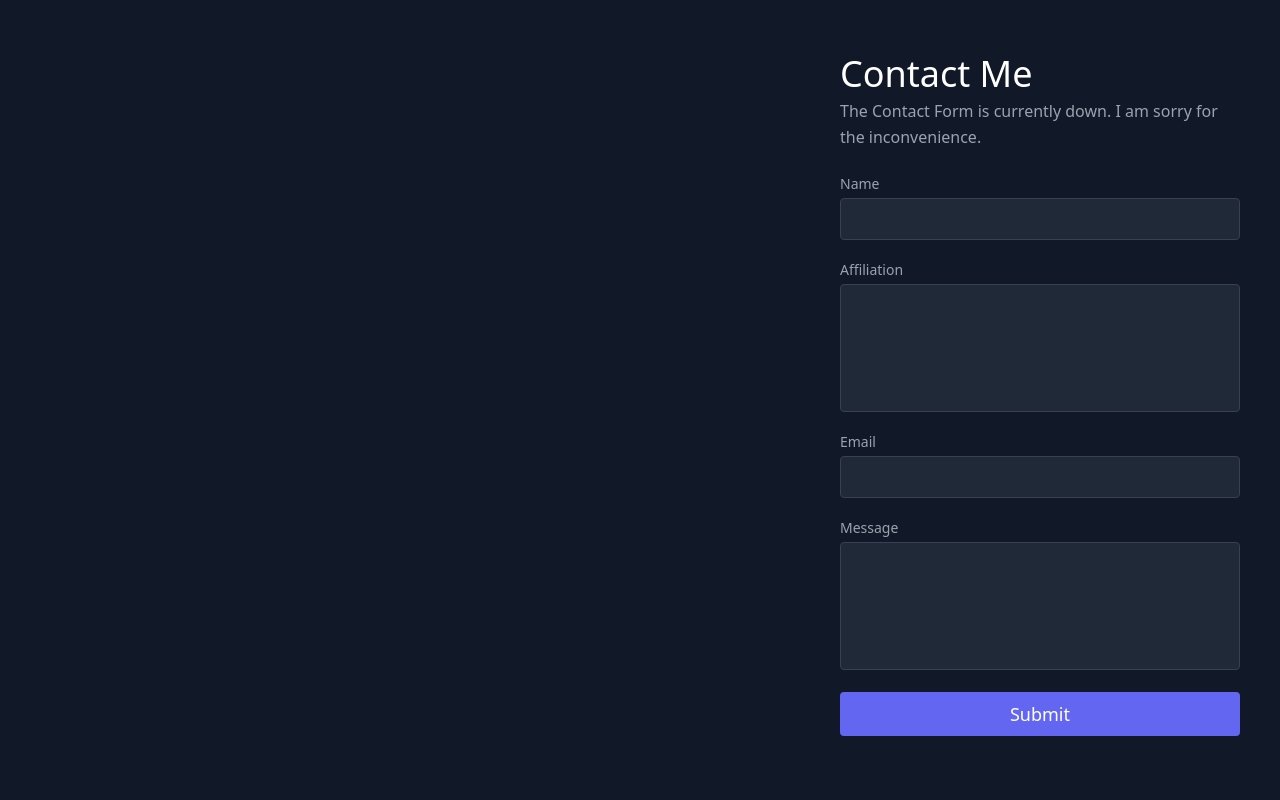
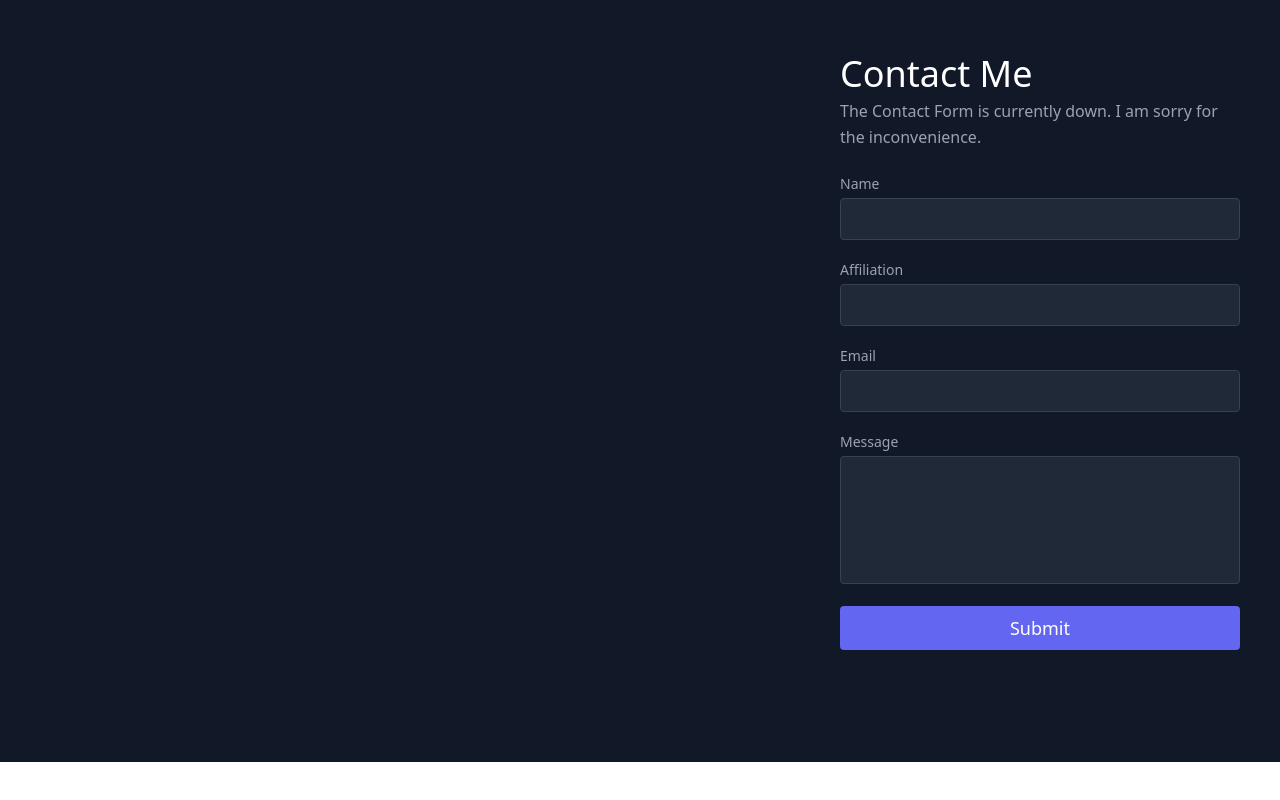
Before and after one commit to PrestonV78/website, a React (Create React App) app: page / in a window 1280 px wide. Shown: the part 5300-6100 px from the top of the page. After the commit the page ends 6062 px from the top, so only its background shows below. Built offline with nearby package versions, Linux system fonts and the light colour scheme.

Commit message:
Netlify v5

```diff
--- a/src/components/Contact.js
+++ b/src/components/Contact.js
@@ -59,7 +59,7 @@ export default function Contact() {
               type="text"
               id="affiliation"
               name="affiliation"
-              className="w-full bg-gray-800 rounded border border-gray-700 focus:border-indigo-500 focus:ring-2 focus:ring-indigo-900 h-32 text-base outline-none text-gray-100 py-1 px-3 resize-none leading-6 transition-colors duration-200 ease-in-out"
+              className="w-full bg-gray-800 rounded border border-gray-700 focus:border-indigo-500 focus:ring-2 focus:ring-indigo-900 text-base outline-none text-gray-100 py-1 px-3 leading-8 transition-colors duration-200 ease-in-out"
               onChange={(e) => setAffiliation(e.target.value)}
             />
           </div>
```
